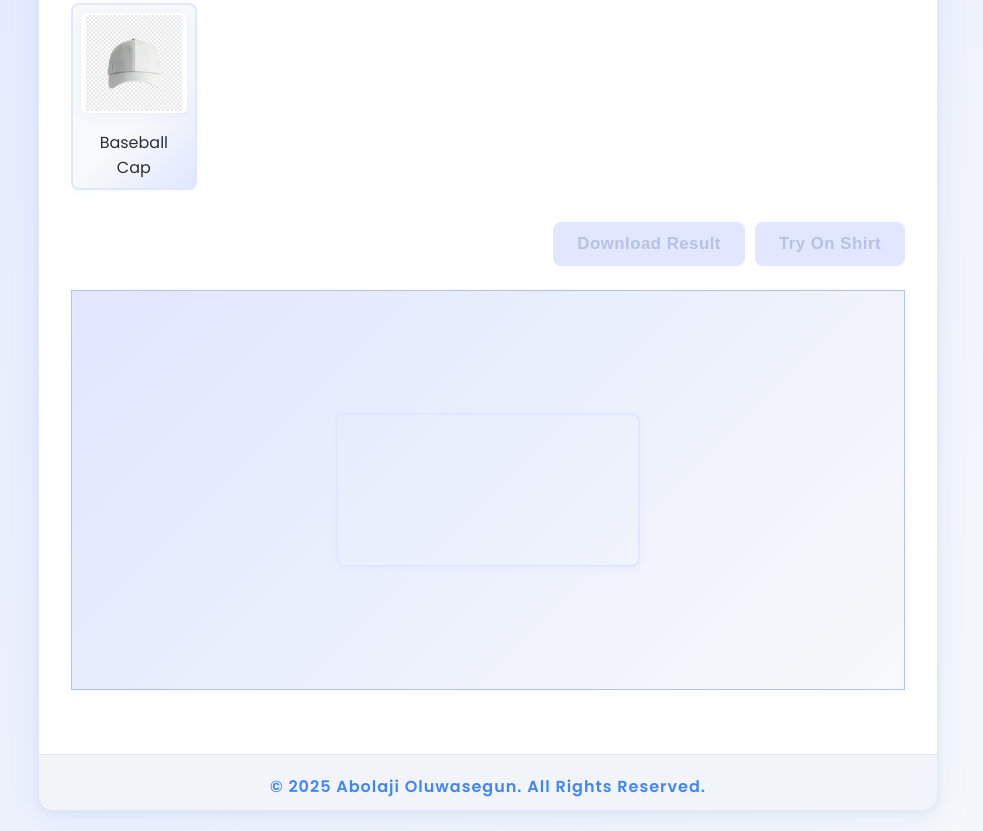
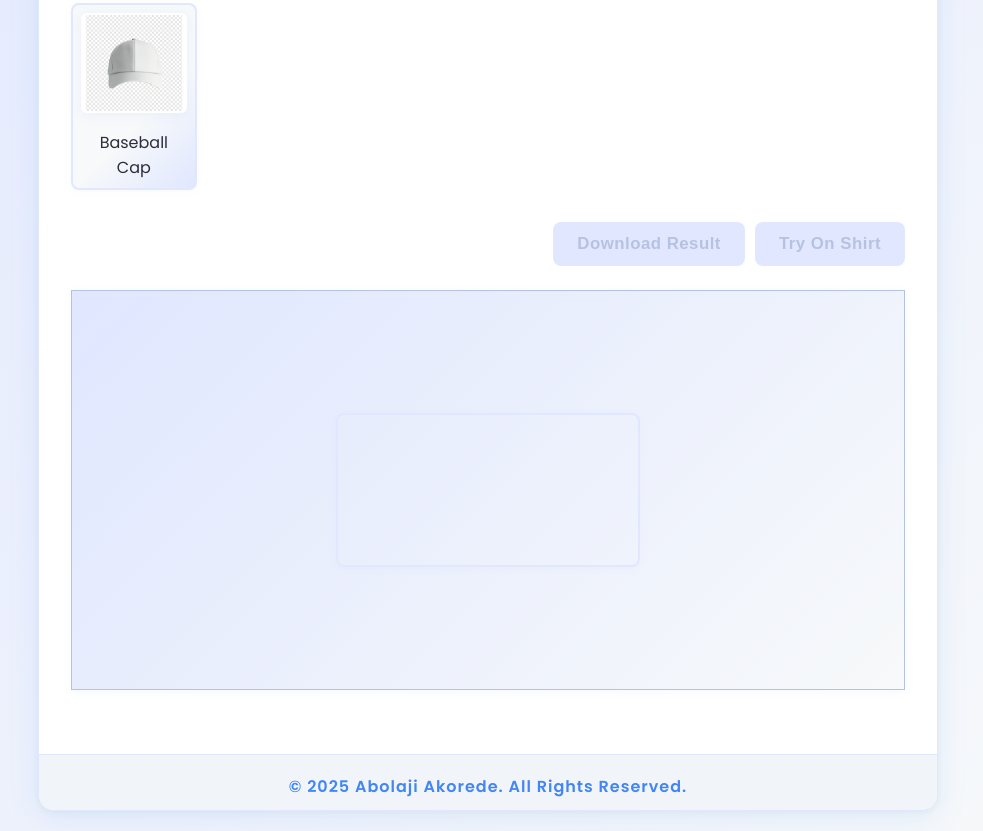
Before and after one commit to akbolaji-04/Interactive-media-Group-10, a plain HTML site: page index.html in a window 1280 px wide. Shown: the part 561-1392 px from the top of the page, without its empty margins (152-1135 px from the left). Drawn offline with Linux system fonts and the light colour scheme.

Commit message:
Footer: Use full name watermark for project showcase

```diff
--- a/index.html
+++ b/index.html
@@ -298,7 +298,7 @@
     </main>
     <footer>
       <div style="font-size:1rem; color:#4285f4; font-weight:600; letter-spacing:1px;">
-        © 2025 Abolaji Oluwasegun. All Rights Reserved.
+        © 2025 Abolaji Akorede. All Rights Reserved.
       </div>
     </footer>
   </div>
```
